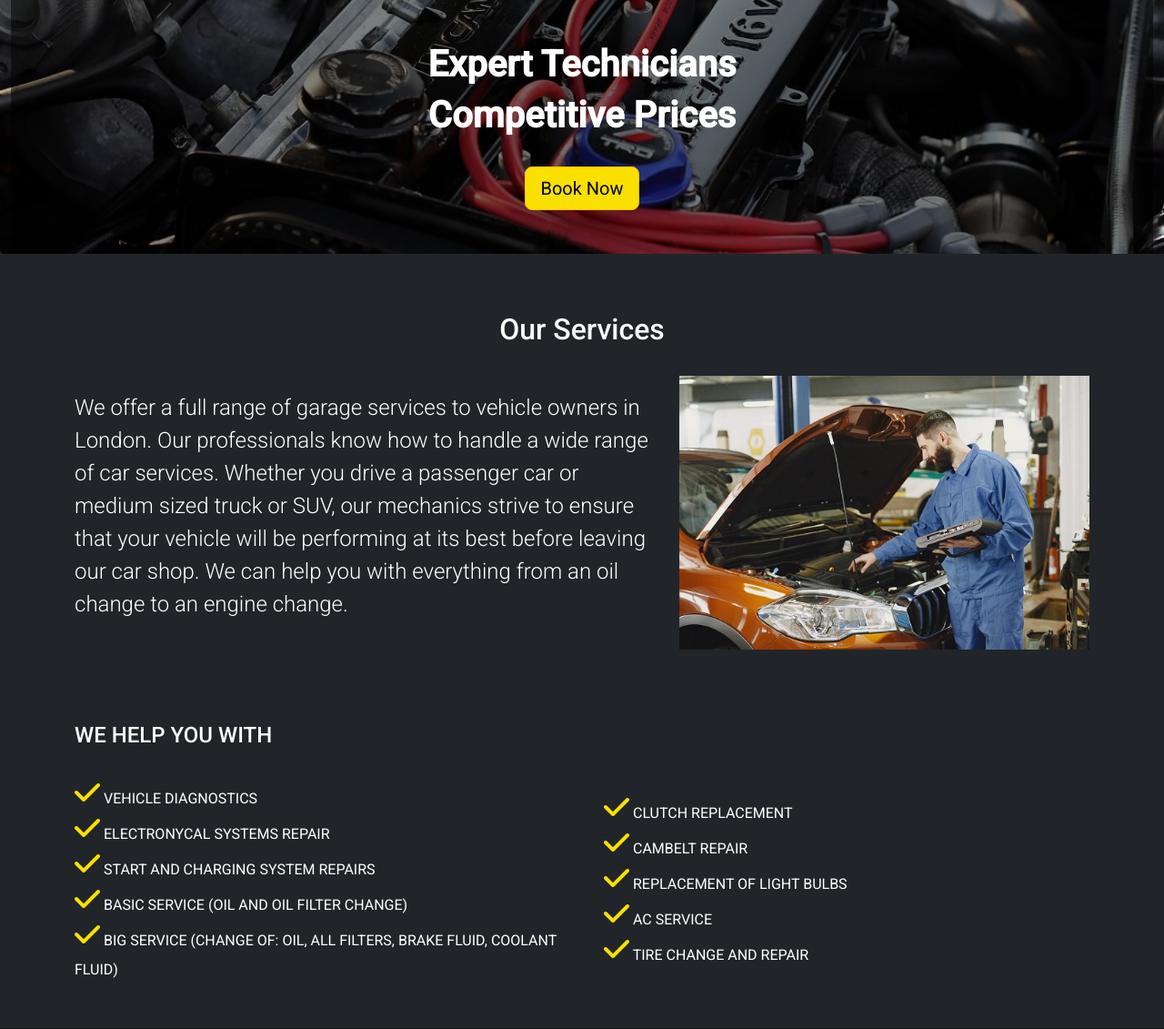
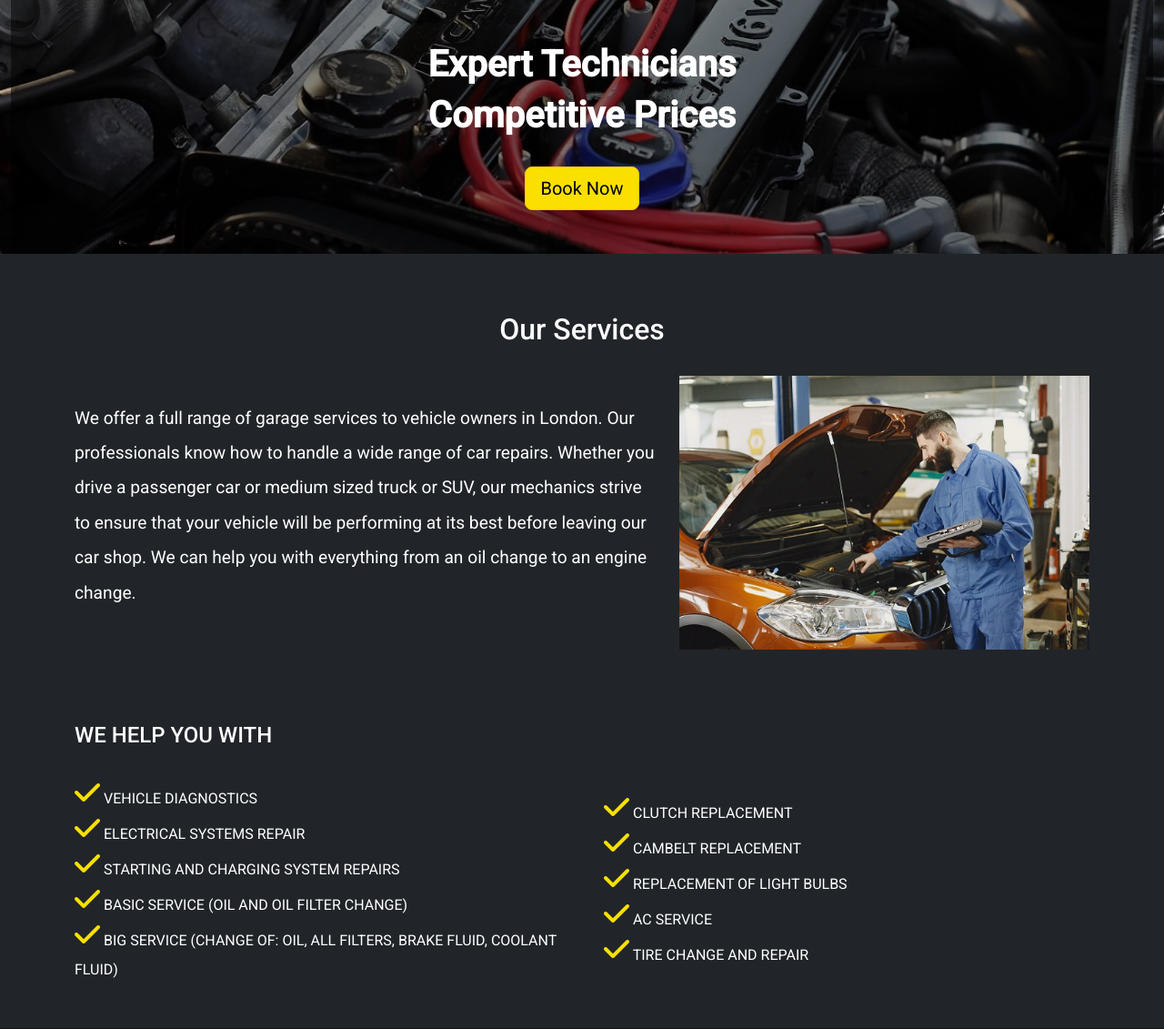
Before and after one commit to NatasaMiric/car-specialist, a Django app: page /services/ in a window 1280 px wide. Shown: the part 110-1241 px from the top of the page at 91% size. Run offline with Django 3.2, Linux system fonts and the light colour scheme; some libraries are stand-ins or nearby versions.

Commit message:
style: Add style for services page

```diff
--- a/templates/services.html
+++ b/templates/services.html
@@ -28,9 +28,9 @@
             <h2 class="section-heading text-center text-capitalize">Our Services</h2>
         </div>
         <div class="row text-white">
-            <div class="col-lg-7 order-lg-1 my-auto lh-base lead">
+            <div class="col-lg-7 order-lg-1 my-auto lh-lg">
                 <p>We offer a full range of garage services to vehicle owners in London. Our professionals know how to
-                    handle a wide range of car services. Whether you drive a passenger car or medium sized truck or SUV,
+                    handle a wide range of car repairs. Whether you drive a passenger car or medium sized truck or SUV,
                     our mechanics strive to ensure that your vehicle will be performing at its best before leaving our
                     car shop. We can help you with everything from an oil change to an engine change.</p>
             </div>
@@ -43,8 +43,8 @@
             <div class="col-lg-6 my-auto">
                 <ul class="mb-3 list-unstyled lh-lg">
                     <li><i class="fa fa-check fa-2x"></i> Vehicle diagnostics</li>
-                    <li><i class="fa fa-check fa-2x"></i> Electronycal systems repair</li>
-                    <li><i class="fa fa-check fa-2x"></i> Start and Charging System repairs</li>
+                    <li><i class="fa fa-check fa-2x"></i> Electrical systems repair</li>
+                    <li><i class="fa fa-check fa-2x"></i> Starting and Charging System repairs</li>
                     <li><i class="fa fa-check fa-2x"></i> Basic Service (oil and oil filter change)</li>
                     <li><i class="fa fa-check fa-2x"></i> Big Service (change of: oil, all filters, brake fluid,
                         coolant fluid)</li>
@@ -52,8 +52,8 @@
             </div>
             <div class="col-lg-6 my-auto lh-lg">
                 <ul class="mb-3 list-unstyled">
-                    <li><i class="fa fa-check fa-2x"></i> Clutch replacement</li>
-                    <li><i class="fa fa-check fa-2x"></i> Cambelt repair</li>
+                    <li><i class="fa fa-check fa-2x"></i> Clutch Replacement</li>
+                    <li><i class="fa fa-check fa-2x"></i> Cambelt Replacement</li>
                     <li><i class="fa fa-check fa-2x"></i> Replacement of light bulbs</li>
                     <li><i class="fa fa-check fa-2x"></i> AC Service</li>
                     <li><i class="fa fa-check fa-2x"></i> Tire change and Repair</li>
```
